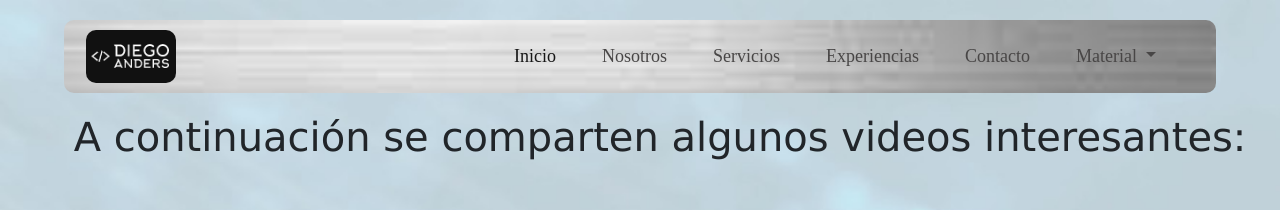
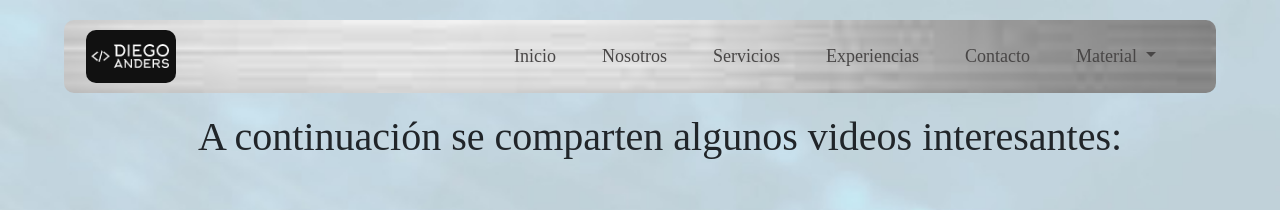
Before and after one commit to diegoganders/PreEntrega-Anders, a website: page page/videos.html in a window 1280 px wide. Shown: the top 210 px of the page. Drawn offline with nearby package versions, Linux system fonts and the light colour scheme; grey boxes are pictures that could not be loaded.

Commit message:
navbar active

```diff
--- a/SCSS/estilo.scss
+++ b/SCSS/estilo.scss
@@ -128,7 +128,6 @@ body {
 /*Empieza grilla de page videos */
 
 .textoVideos {
-    font-family: 'Lucida Sans', 'Lucida Sans Regular', 'Lucida Grande', 'Lucida Sans Unicode', Geneva, Verdana, sans-serif;
     padding-left: 40px;
     @include alinearcentro;
 }
--- a/page/videos.html
+++ b/page/videos.html
@@ -32,7 +32,7 @@
           <div class="collapse navbar-collapse" id="navbarSupportedContent">
             <ul class="navbar-nav ms-auto mb-2 mb-lg-0">
               <li class="nav-item">
-                <a class="nav-link active" aria-current="page" href="../index.html">Inicio</a>
+                <a class="nav-link" href="../index.html">Inicio</a>
               </li>
               <li class="nav-item">
                 <a class="nav-link" href="./nosotros.html">Nosotros</a>
@@ -66,7 +66,7 @@
     <main>
       <div class="textoVideos">
         <h1>
-          <p> A continuación se comparten algunos videos interesantes: </p>
+           A continuación se comparten algunos videos interesantes:
         </h1>
 
       </div>
```
Also changed, not shown: page/bibliografia.html (+1 -1 lines), page/contacto.html (+2 -2 lines), page/experiencias.html (+2 -2 lines), page/nosotros.html (+2 -2 lines), page/servicios.html (+2 -2 lines), css/estilo.css.
